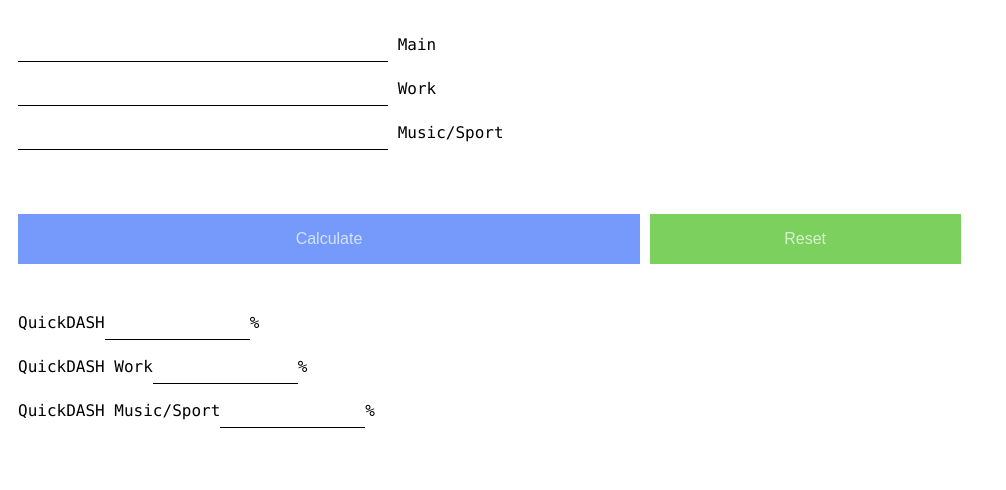
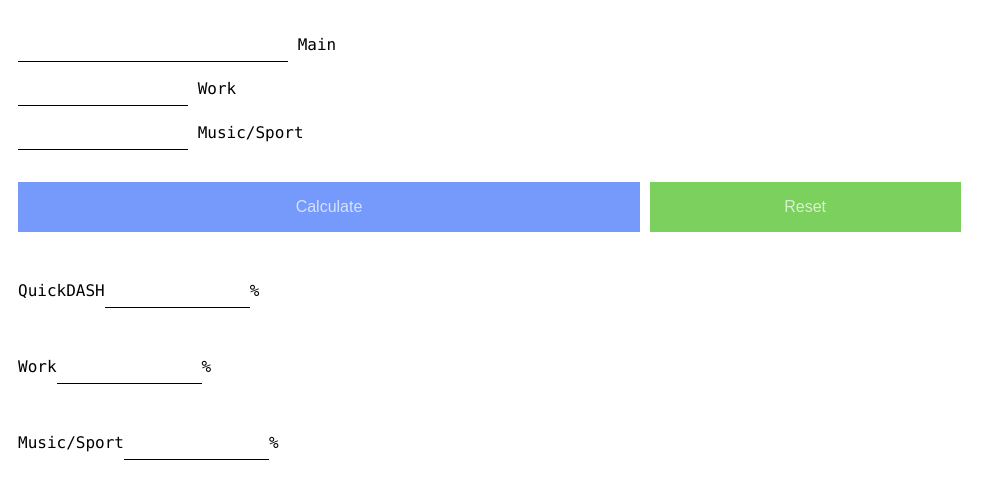
Before and after one commit to camerondpt/QuickDASH-Calc, a plain HTML site: page index.html in a window 1280 px wide. Shown: the whole page, without its empty margins (0-1006 px from the left). Drawn offline with Linux system fonts and the light colour scheme.

Commit message:
change class to short, added room for text

```diff
--- a/index.html
+++ b/index.html
@@ -18,18 +18,18 @@
   <body>
     <form method="post" class="Form">
       <input type="number" id="main" min="0" inputmode="numeric" pattern="[0-9]*" title="Non-negative integral number"> Main<br>
-      <input type="number" id="work" min="0" inputmode="numeric" pattern="[0-9]*" title="Non-negative integral number"> Work<br>
-      <input type="number" id="sport" min="0" inputmode="numeric" pattern="[0-9]*" title="Non-negative integral number"> Music/Sport<br>
+      <input type="number" class="short" id="work" min="0" inputmode="numeric" pattern="[0-9]*" title="Non-negative integral number"> Work<br>
+      <input type="number" class="short" id="sport" min="0" inputmode="numeric" pattern="[0-9]*" title="Non-negative integral number"> Music/Sport
     </form>
-    <br><br>
+    <br>
       <button id="calculate">Calculate</button>
       <button id="Reset" class="green">Reset</button>
       <br>
       <br>
     <form class="Form">
-      QuickDASH<input type="text" id="mainOutput">%<br>
-      QuickDASH Work<input type="text" id="workOutput">%<br>
-      QuickDASH Music/Sport<input type="text" id="sportOutput">%<br>
+      QuickDASH<input type="text" id="mainOutput">%<br><br>
+      Work<input type="text" id="workOutput">%<br><br>
+      Music/Sport<input type="text" id="sportOutput">%
     </form>
 
     <!-- jquery script -->
--- a/stylesheet.css
+++ b/stylesheet.css
@@ -33,7 +33,7 @@ input[type=text]:focus {
 }
 
 input[type="number"] {
-  width: 350px;
+  width: 250px;
   border: none;
   border-bottom: 1px solid black;
   padding: 3px 10px;
@@ -43,7 +43,19 @@ input[type="number"] {
   -webkit-box-shadow: none;
   -webkit-appearance: none;
   background-clip: padding-box;
+}
 
+input[class="short"] {
+  width: 150px;
+  border: none;
+  border-bottom: 1px solid black;
+  padding: 3px 10px;
+  font-size: 2.0em;
+  background-color: transparent;
+  -webkit-border: 0;
+  -webkit-box-shadow: none;
+  -webkit-appearance: none;
+  background-clip: padding-box;
 }
 
 input[type=number]:focus {
```
